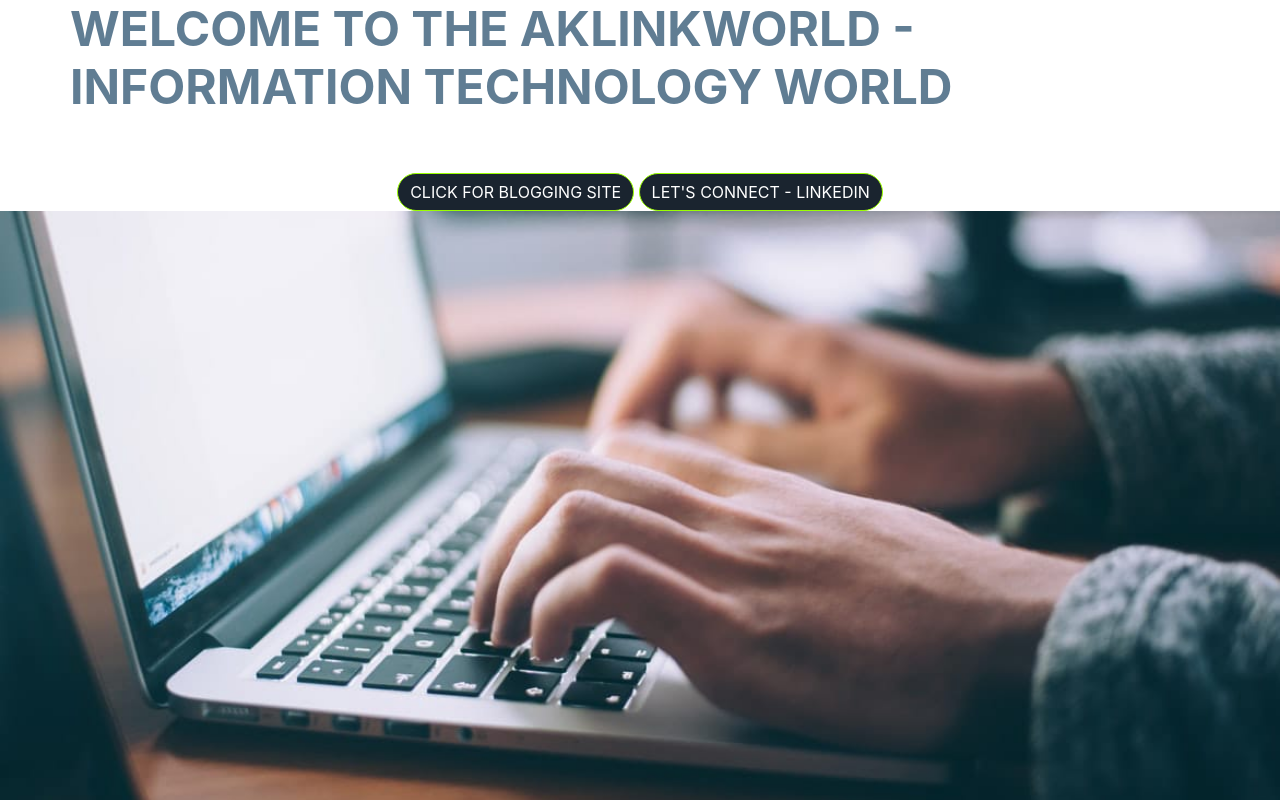
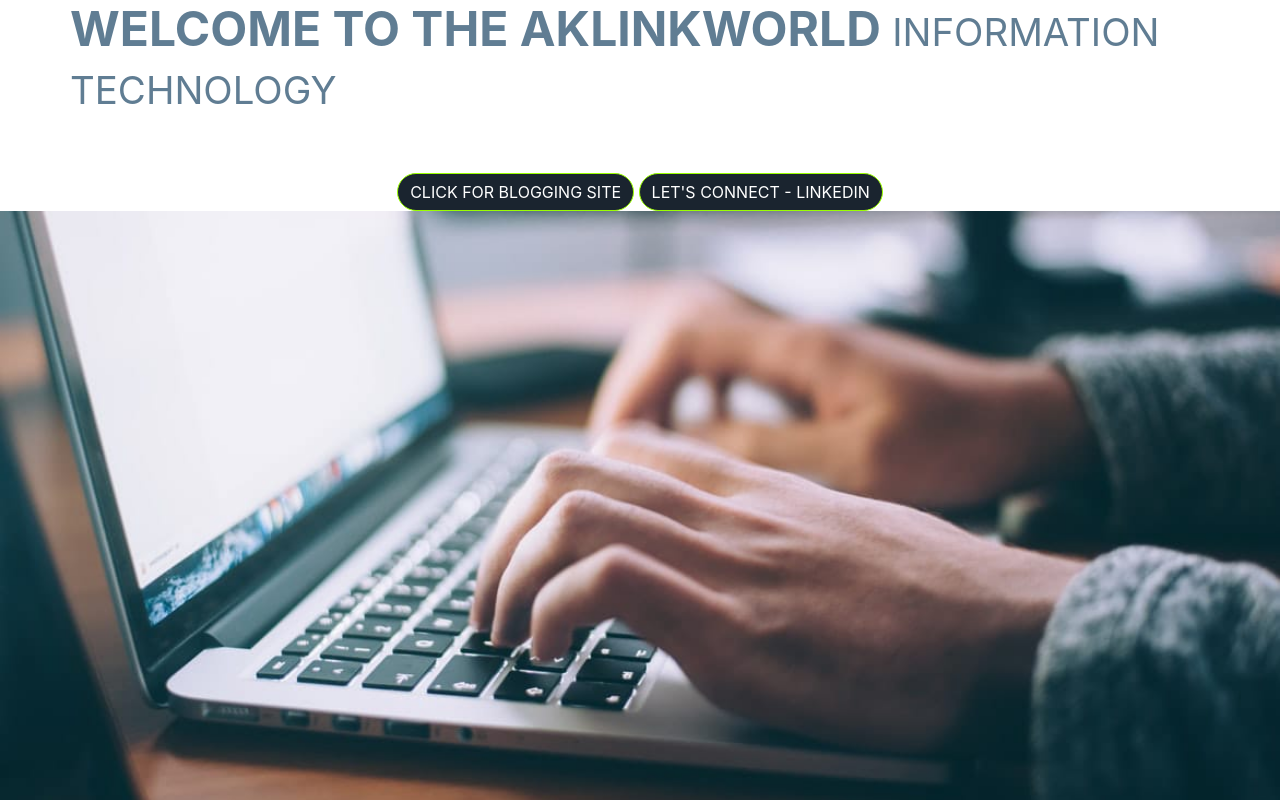
Before and after one commit to akshayshriwaskar/Akki, a plain HTML site: page index.html in a window 1280 px wide. Drawn offline with nearby package versions, Linux system fonts and the light colour scheme.

Commit message:
Update index.html

```diff
--- a/index.html
+++ b/index.html
@@ -21,7 +21,7 @@
     align-items-center h-100">
     <div class="row">
       <header>
-      <h1 class="text-uppercase"><strong>Welcome to the Aklinkworld - Information Technology World</strong></h1>
+      <h1 class="text-uppercase"><strong>Welcome to the Aklinkworld <small> Information Technology</small></strong></h1>
     </header>
     <div class="buffer col-12"></div>
     <section class="text-center col-12">
```
